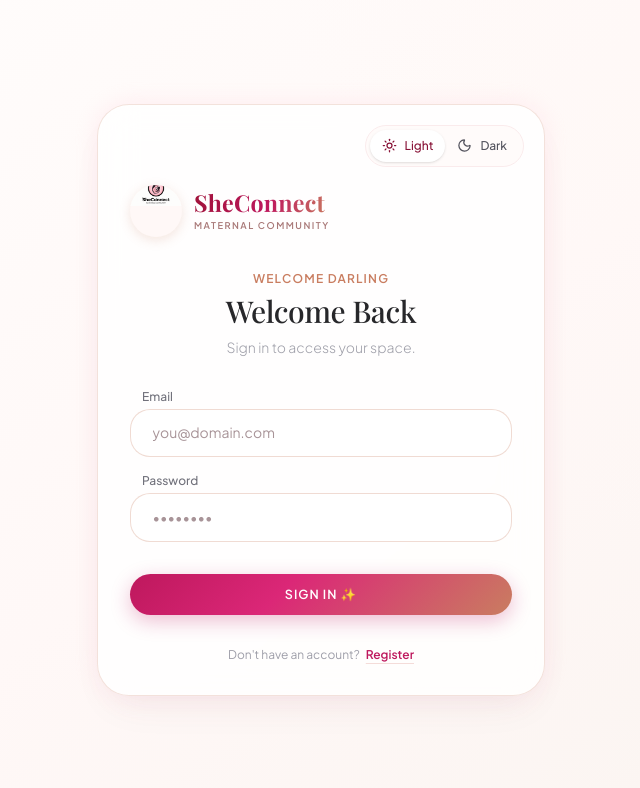
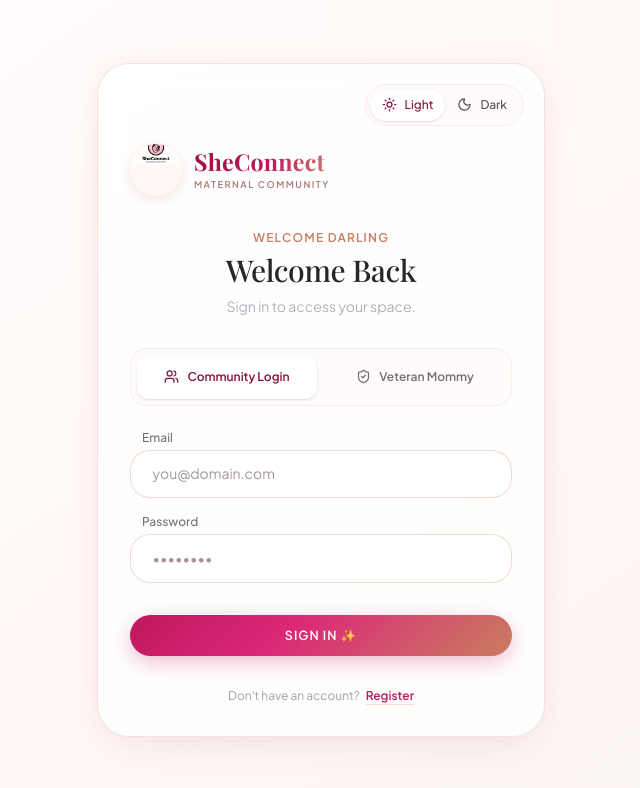
Before and after one commit to tamirahawkins97-ui/SheConnect-app, a React (Vite) app in the folder frontend/SheConnect-Frontend/: page / in a window 1280 px wide. Shown: the top 788 px of the page, without its empty margins (319-959 px from the left). Built offline with nearby package versions, Linux system fonts and the light colour scheme; a web font is replaced by a local one.

Commit message:
feat: update LandingPage to include veteran login options and adjust authentication flow

```diff
--- a/frontend/SheConnect-Frontend/src/App.tsx
+++ b/frontend/SheConnect-Frontend/src/App.tsx
@@ -8,7 +8,6 @@ import Home from './pages/Landing';
 import Profile from './pages/Profile';
 import SocialHub from './pages/SocialHub';
 import Feed from './pages/Feed';
-import Auth from './pages/Auth';
 import Settings from './pages/Settings';
 import CreatePostCard from './components/feed/CreatePostCard';
 import { isTokenValid } from './utils/auth';
@@ -65,7 +64,7 @@ function App() {
         <Routes>
           {/* Public */}
           <Route path="/" element={<LandingRoute />} />
-          <Route path="/auth" element={<Auth />} />
+          <Route path="/auth" element={<Navigate to="/" replace />} />
 
           {/* Navigation and app pages are only shown after session verification */}
           <Route element={<ProtectedRoute />}>
--- a/frontend/SheConnect-Frontend/src/pages/Landing.tsx
+++ b/frontend/SheConnect-Frontend/src/pages/Landing.tsx
@@ -1,15 +1,17 @@
 import React, { useState } from 'react';
 import { useNavigate } from 'react-router-dom';
 import { apiFetch } from '../utils/api';
-import { setToken } from '../utils/auth';
+import { removeToken, setToken } from '../utils/auth';
 import Brand from '../components/layout/Brand';
 import AppearanceControl from '../components/layout/AppearanceControl';
+import { ShieldCheck, Users } from 'lucide-react';
 
 type AuthResponse = { message: string; token: string };
 
 export default function LandingPage() {
   const navigate = useNavigate();
   const [isRegister, setIsRegister] = useState(false);
+  const [isVeteranLogin, setIsVeteranLogin] = useState(false);
   const [email, setEmail] = useState('');
   const [password, setPassword] = useState('');
   const [name, setName] = useState('');
@@ -37,8 +39,12 @@ export default function LandingPage() {
       }
 
       setToken(response.token);
+      if (isVeteranLogin) {
+        await apiFetch<{ message: string }>('/api/users/admin');
+      }
       navigate('/feed', { replace: true });
     } catch (err: unknown) {
+      if (isVeteranLogin) removeToken();
       setError(err instanceof Error ? err.message : 'Something went wrong.');
     } finally {
       setLoading(false);
@@ -58,14 +64,52 @@ export default function LandingPage() {
         </div>
         <Brand to="/" className="mx-auto mb-7 mt-12 w-fit" />
         <div className="text-center mb-8">
-          <span className="text-xs uppercase tracking-widest text-rose-400 font-semibold">Welcome Darling</span>
+          <span className="text-xs uppercase tracking-widest text-rose-400 font-semibold">
+            {isVeteranLogin ? 'Veteran Mommy Access' : 'Welcome Darling'}
+          </span>
           <h1 className="text-3xl font-glam text-zinc-800 mt-1 mb-2">
-            {isRegister ? 'Create an Account' : 'Welcome Back'}
+            {isRegister ? 'Create an Account' : isVeteranLogin ? 'Welcome Back, Veteran' : 'Welcome Back'}
           </h1>
           <p className="text-sm text-zinc-400 font-light">
-            {isRegister ? 'Step inside to join the circle.' : 'Sign in to access your space.'}
+            {isRegister
+              ? 'Step inside to join the circle.'
+              : isVeteranLogin
+                ? 'Sign in with your approved Veteran Mommy account.'
+                : 'Sign in to access your space.'}
           </p>
         </div>
+
+        {!isRegister && (
+          <div className="mb-6 grid grid-cols-2 gap-2 rounded-2xl border border-rose-100 bg-rose-50/50 p-1.5" aria-label="Choose sign-in type">
+            <button
+              type="button"
+              aria-pressed={!isVeteranLogin}
+              onClick={() => { setIsVeteranLogin(false); setError(null); }}
+              className={`inline-flex min-h-11 items-center justify-center gap-2 rounded-xl px-3 py-2 text-xs font-semibold transition-all hover:scale-[1.02] active:scale-95 ${
+                !isVeteranLogin ? 'bg-white text-rose-700 shadow-sm' : 'text-zinc-500 hover:text-rose-600'
+              }`}
+            >
+              <Users size={15} aria-hidden="true" />
+              Community Login
+            </button>
+            <button
+              type="button"
+              aria-pressed={isVeteranLogin}
+              onClick={() => { setIsVeteranLogin(true); setError(null); }}
+              className={`inline-flex min-h-11 items-center justify-center gap-2 rounded-xl px-3 py-2 text-xs font-semibold transition-all hover:scale-[1.02] active:scale-95 ${
+                isVeteranLogin ? 'bg-white text-rose-700 shadow-sm' : 'text-zinc-500 hover:text-rose-600'
+              }`}
+            >
+              <ShieldCheck size={15} aria-hidden="true" />
+              Veteran Mommy
+            </button>
+          </div>
+        )}
+        {!isRegister && isVeteranLogin && (
+          <p className="-mt-3 mb-5 text-center text-xs leading-5 text-zinc-500">
+            Veteran access is confirmed securely by the server. This option is only for accounts already assigned the Veteran Mommy role.
+          </p>
+        )}
 
         {error && (
           <div className="mb-5 p-3 rounded-2xl bg-rose-50/80 border border-rose-200/60 text-rose-600 text-xs text-center font-medium">
@@ -118,7 +162,13 @@ export default function LandingPage() {
             disabled={loading}
             className="glam-btn-primary mt-4 w-full disabled:cursor-not-allowed disabled:opacity-50"
           >
-            {loading ? 'Please wait...' : isRegister ? 'Join Now ✨' : 'Sign In ✨'}
+            {loading
+              ? 'Please wait...'
+              : isRegister
+                ? 'Join Now ✨'
+                : isVeteranLogin
+                  ? 'Verify Veteran Access'
+                  : 'Sign In ✨'}
           </button>
         </form>
 
@@ -129,6 +179,7 @@ export default function LandingPage() {
             type="button"
             onClick={() => {
               setIsRegister(!isRegister);
+              setIsVeteranLogin(false);
               setError(null);
             }}
             className="text-rose-500 font-semibold hover:text-rose-600 transition-colors ml-1 underline decoration-rose-200 underline-offset-4"
```
Also changed, not shown: 1 other file (tests, documents, lock files or other folders).
